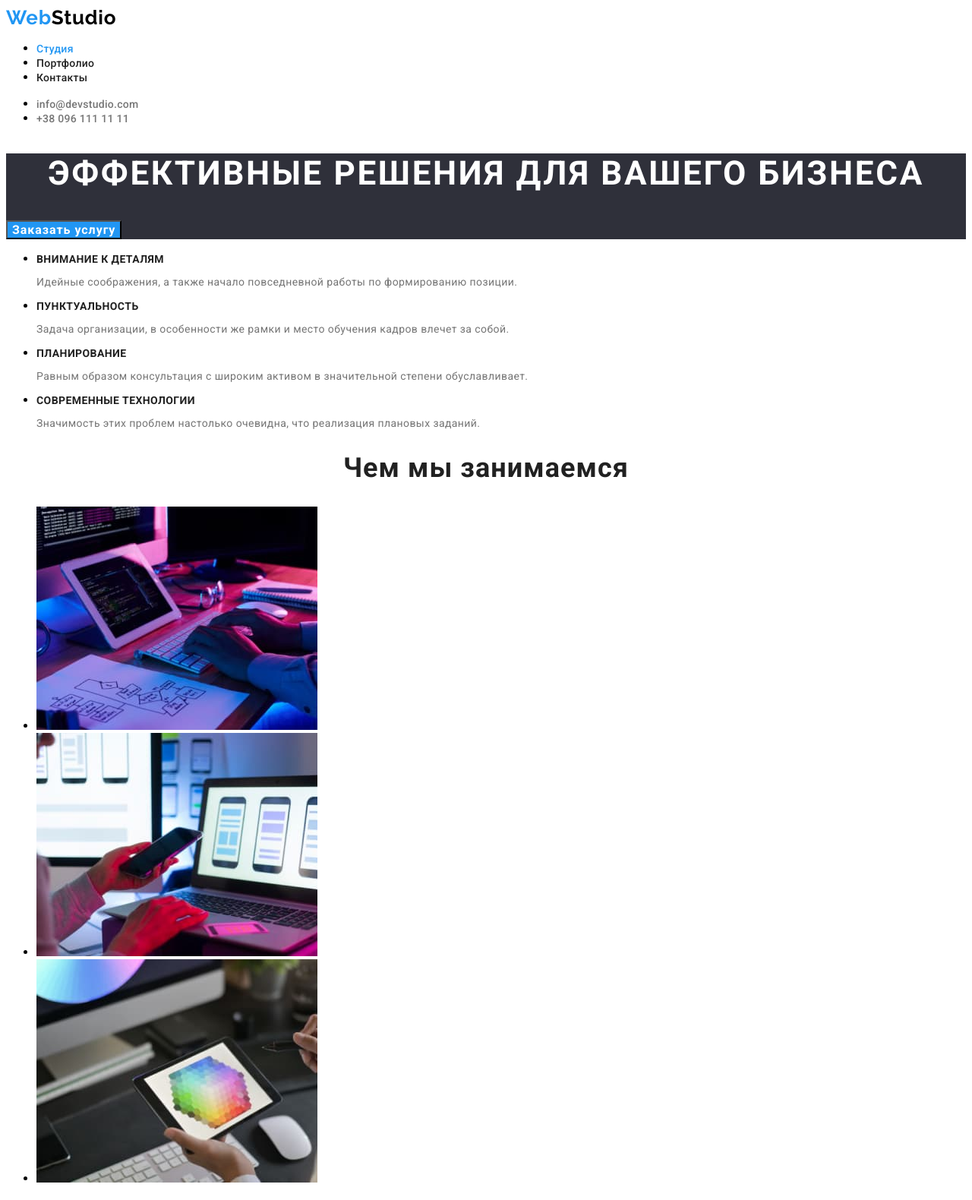
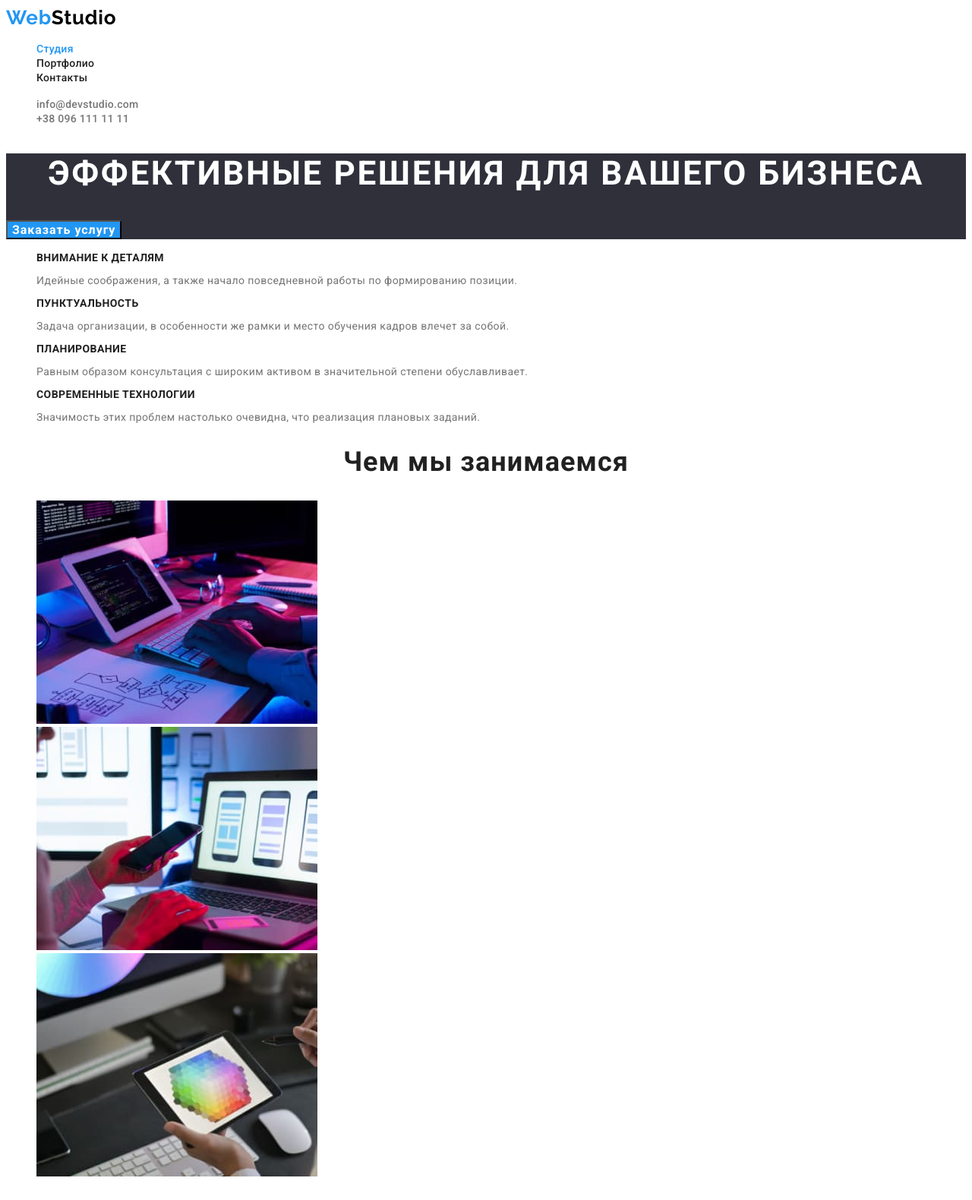
Before and after one commit to IanaVolkovska/goit-markup-hw-02, a plain HTML site: page index.html in a window 1280 px wide. Shown: the top 1580 px of the page at 76% size. Drawn offline with Linux system fonts and the light colour scheme.

Commit message:
add list-style-type none

```diff
--- a/css/styles.css
+++ b/css/styles.css
@@ -31,6 +31,9 @@
     line-height: 1,19;
     letter-spacing: 0.03em;
     text-decoration: none;
+}
+.list {
+    list-style-type: none;
 }
 .title {
     color: var(--title-text-color);
--- a/index.html
+++ b/index.html
@@ -15,13 +15,13 @@
     <header>
         <nav class="site-nav">
         <a href="index.html" lang="en" class="logo">Web<span class="studio">Studio</span></a>
-        <ul>
+        <ul class="list">
             <li> <a href="./index.html" class="active-title">Студия</a> </li>
             <li> <a href="./portfolio.html" class="title">Портфолио</a></li>
             <li> <a href="" class="title">Контакты</a></li>
         </ul>
         </nav>
-        <ul>
+        <ul class="list">
             <li>
         <a href="mailto:info@devstudio.com" class="link">info@devstudio.com</a> </li>
         <li>
@@ -37,7 +37,7 @@
         </section>
     <!--Advantages-->
     <section> <h2 hidden>Преимущества</h2>
-        <ul>
+        <ul class="list">
             <li> <h3 class="feature-title">Внимание к деталям</h3>
                 <p class="feature-text">Идейные соображения, а также начало повседневной работы по формированию позиции.</p>
             </li>
@@ -54,7 +54,7 @@
     </section>
     <!--Activity-->
     <section> <h2 class="section-title">Чем мы занимаемся</h2>
-        <ul>
+        <ul class="list">
             <li> <img src="./images/analysis.jpg" alt="analysis" width="370">
             </li>
             <li> <img src="./images/consulting.jpg" alt="consulting" width="370">
@@ -65,7 +65,7 @@
     </section>
     <!--Team-->
     <section> <h2 class="section-title">Наша команда</h2>
-        <ul>
+        <ul class="list">
             <li> <img src="./images/demjanenko.jpg" alt="demjanenko" width="270">
                 <h3 class="team-text">Игорь Демьяненко</h3>
                 <p lang="en" class="title-text">Product Designer</p>
@@ -90,7 +90,7 @@
         <section class="footer">
             <h2 class="logo">Web<span class="studio">Studio</span></h2>
             <address> <p class="adress"> г. Киев, пр-т Леси Украинки, 26 <br /> </p>
-                <ul>
+                <ul class="list">
                     <li>
             <a href="mailto:info@example.com" class="contact">info@example.com</a> <br /> </li>
             <li>
```
Also changed, not shown: portfolio.html (+5 -5 lines).
